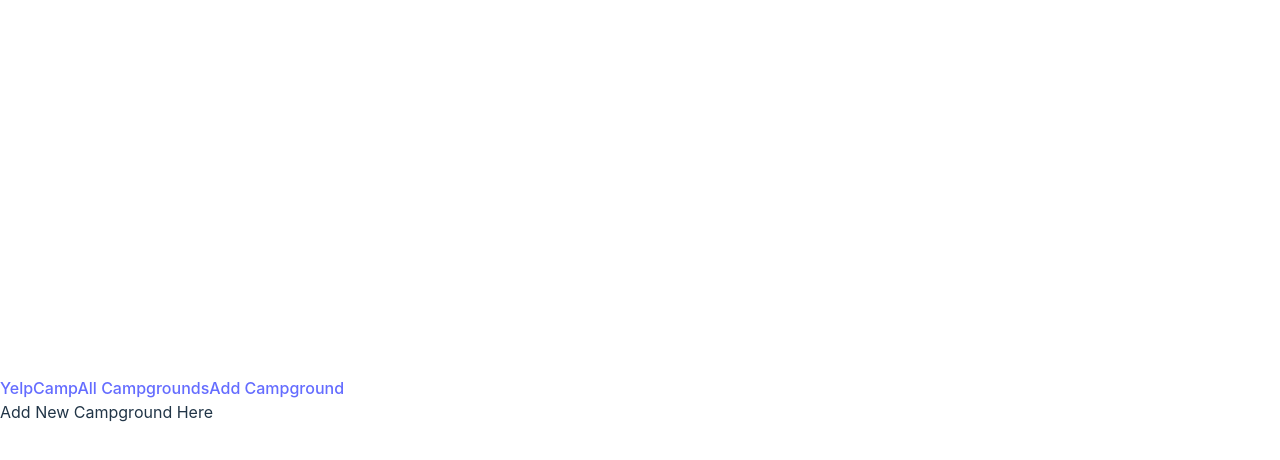
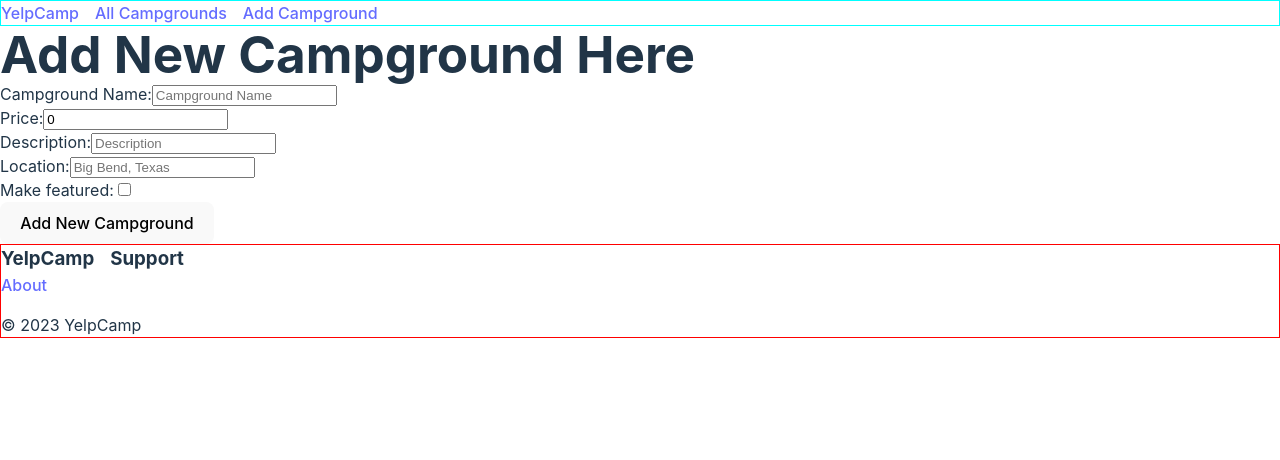
Before and after one commit to adamgonzls/yelpcamp-v3, a React (Vite) app in the folder frontend/: page /campgrounds/new in a window 1280 px wide. Shown: the top 460 px of the page. Built offline with nearby package versions, Linux system fonts and the light colour scheme.

Commit message:
feature: add new campgrounds form, submit data to mongodb - add Footer component - add about page - add basic styling

```diff
--- a/frontend/package.json
+++ b/frontend/package.json
@@ -10,6 +10,7 @@
     "preview": "vite preview"
   },
   "dependencies": {
+    "axios": "^1.5.1",
     "react": "^18.2.0",
     "react-dom": "^18.2.0",
     "react-router-dom": "^6.17.0"
--- a/frontend/src/App.jsx
+++ b/frontend/src/App.jsx
@@ -2,9 +2,11 @@ import reactLogo from './assets/react.svg'
 import { Routes, Route } from 'react-router-dom'
 import MainNav from './components/MainNav'
 import Home from './pages/Home'
+import About from './pages/About'
 import CampgroundIndex from './pages/campgrounds/Index'
 import NewCampground from './pages/campgrounds/New'
 import CampgroundDetails from './pages/campgrounds/Details'
+import Footer from './components/Footer'
 
 function App() {
   return (
@@ -12,10 +14,12 @@ function App() {
       <MainNav />
       <Routes>
         <Route path='/' element={<Home />} />
+        <Route path='/about' element={<About />} />
         <Route path='/campgrounds/' element={<CampgroundIndex />} />
         <Route path='/campgrounds/new' element={<NewCampground />} />
         <Route path='/campgrounds/:id' element={<CampgroundDetails />} />
       </Routes>
+      <Footer />
     </>
   )
 }
--- /dev/null
+++ b/frontend/src/components/Footer.jsx
@@ -0,0 +1,23 @@
+import React from 'react'
+import { Link } from 'react-router-dom'
+
+const Footer = () => {
+  return (
+    <footer className='footer'>
+      <div className='navigation--default'>
+        <div>
+          <h3>YelpCamp</h3>
+          <Link to='/about'>About</Link>
+        </div>
+        <div>
+          <h3>Support</h3>
+        </div>
+      </div>
+      <div className='footer--secondary'>
+        © {new Date().getFullYear()} YelpCamp
+      </div>
+    </footer>
+  )
+}
+
+export default Footer
--- a/frontend/src/components/MainNav.jsx
+++ b/frontend/src/components/MainNav.jsx
@@ -3,11 +3,13 @@ import { Link } from 'react-router-dom'
 
 const MainNav = () => {
   return (
-    <nav>
-      <Link to='/'>YelpCamp</Link>
-      <Link to='/campgrounds'>All Campgrounds</Link>
-      <Link to='/campgrounds/new'>Add Campground</Link>
-    </nav>
+    <header className='header'>
+      <nav className='navigation--default'>
+        <Link to='/'>YelpCamp</Link>
+        <Link to='/campgrounds'>All Campgrounds</Link>
+        <Link to='/campgrounds/new'>Add Campground</Link>
+      </nav>
+    </header>
   )
 }
 
--- a/frontend/src/index.css
+++ b/frontend/src/index.css
@@ -14,6 +14,12 @@
   -webkit-text-size-adjust: 100%;
 }
 
+h1,
+h2,
+h3 {
+  margin: 0;
+}
+
 a {
   font-weight: 500;
   color: #646cff;
@@ -25,8 +31,6 @@ a:hover {
 
 body {
   margin: 0;
-  display: flex;
-  place-items: center;
   min-width: 320px;
   min-height: 100vh;
 }
@@ -67,3 +71,20 @@ button:focus-visible {
     background-color: #f9f9f9;
   }
 }
+
+.header {
+  border: 1px solid cyan;
+}
+
+.footer {
+  border: 1px solid red;
+}
+
+.navigation--default {
+  display: flex;
+  gap: 1em;
+}
+
+.footer--secondary {
+  margin-top: 1em;
+}
--- /dev/null
+++ b/frontend/src/pages/About.jsx
@@ -0,0 +1,19 @@
+import React from 'react'
+
+const About = () => {
+  return (
+    <div>
+      <h1>About YelpCamp</h1>
+      <p>
+        YelpCamp was born in 2007 when two Hosts welcomed three guests to their
+        San Francisco home, and has since grown to over 4 million Hosts who have
+        welcomed over 1.5 billion guest arrivals in almost every country across
+        the globe. Every day, Hosts offer unique stays and experiences that make
+        it possible for guests to connect with communities in a more authentic
+        way.
+      </p>
+    </div>
+  )
+}
+
+export default About
--- a/frontend/src/pages/campgrounds/New.jsx
+++ b/frontend/src/pages/campgrounds/New.jsx
@@ -1,7 +1,98 @@
-import React from 'react'
+import React, { useState, useEffect } from 'react'
+import axios from 'axios'
 
 const New = () => {
-  return <div>Add New Campground Here</div>
+  const [formData, setFormData] = useState({
+    name: '',
+    price: 0,
+    description: '',
+    location: '',
+    image: '',
+    featured: false,
+  })
+  const [loading, setLoading] = useState(false)
+
+  function handleSaveCampground() {
+    const newCampground = { ...formData }
+    axios
+      .post('http://localhost:5555/campgrounds', newCampground)
+      .then((res) => {
+        console.log(res)
+      })
+      .catch((error) => {
+        alert('an error occurred')
+        console.log(error)
+      })
+  }
+
+  function handleChange(event) {
+    const { name, value, type, checked } = event.target
+    setFormData((prevFormData) => ({
+      ...prevFormData,
+      [name]: type === 'checkbox' ? checked : value,
+    }))
+  }
+
+  return (
+    <div>
+      <h1>Add New Campground Here</h1>
+      <form>
+        <div>
+          <label htmlFor='name'>Campground Name:</label>
+          <input
+            id='name'
+            type='text'
+            placeholder='Campground Name'
+            onChange={handleChange}
+            name='name'
+            value={formData.name}
+          />
+        </div>
+        <div>
+          <label htmlFor='price'>Price:</label>
+          <input
+            id='price'
+            type='number'
+            placeholder='150'
+            onChange={handleChange}
+            name='price'
+            value={formData.price}
+          />
+        </div>
+        <div>
+          <label htmlFor='description'>Description:</label>
+          <input
+            type='text'
+            placeholder='Description'
+            onChange={handleChange}
+            name='description'
+            value={formData.description}
+          />
+        </div>
+        <div>
+          <label htmlFor='location'>Location:</label>
+          <input
+            type='text'
+            placeholder='Big Bend, Texas'
+            onChange={handleChange}
+            name='location'
+            value={formData.location}
+          />
+        </div>
+        <div>
+          <label htmlFor='featured'>Make featured:</label>
+          <input
+            type='checkbox'
+            id='featured'
+            checked={formData.featured}
+            name='featured'
+            onChange={handleChange}
+          />
+        </div>
+        <button onClick={handleSaveCampground}>Add New Campground</button>
+      </form>
+    </div>
+  )
 }
 
 export default New
```
Also changed, not shown: 2 other files (tests, documents, lock files or other folders).
